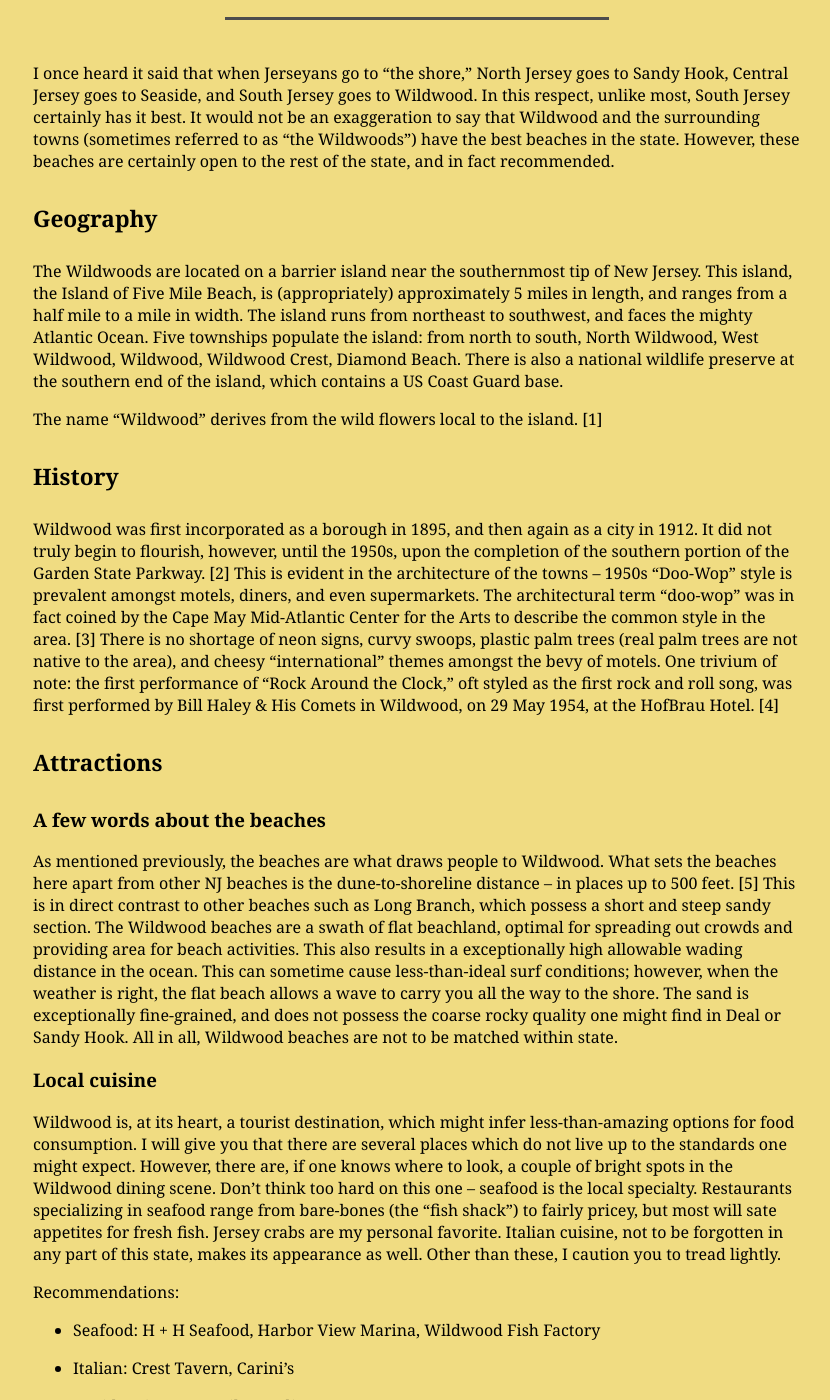
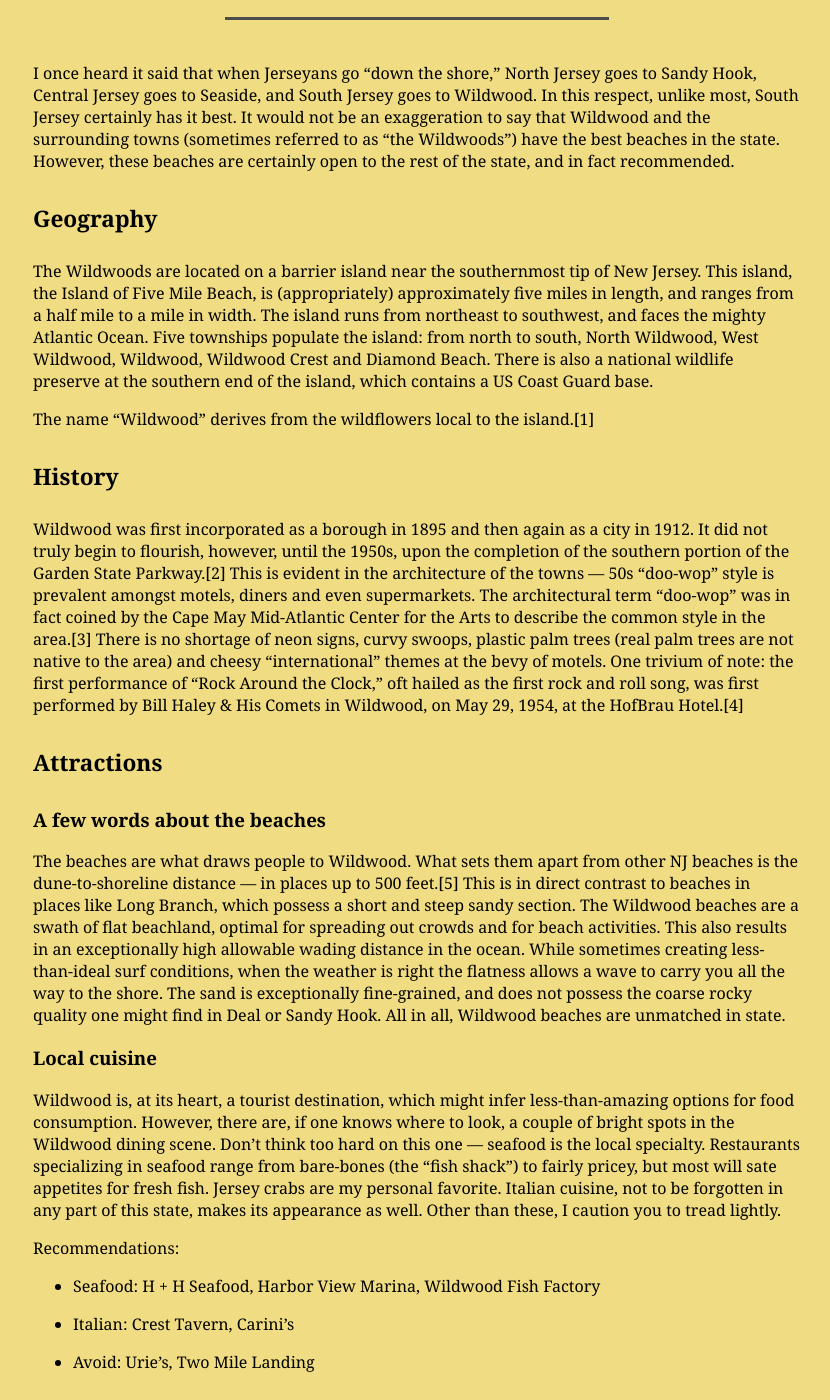
Before and after one commit to jonfried/oakafee.github.io, a Jekyll site: the page built from _posts/2016-09-13-wildwood.md, in a window 1280 px wide and 1400 px high, scrolled down 239 px. Shown: the whole window, without its empty margins (223-1053 px from the left). Built offline with Jekyll 4.4.1, drawn with Linux system fonts in a browser that asks for light colours; some of the changed text lies outside the part shown.

Commit message:
10/19/16 - Wildwood
I used the phrase "down the shore" even though Max didn't because it's always seems such a Jersey signature....but perhaps not to your generation...  a few more copy edits than in the his sports piece.

```diff
--- a/_posts/2016-09-13-wildwood.md
+++ b/_posts/2016-09-13-wildwood.md
@@ -10,27 +10,27 @@ categories:
 category-name: wildwood
 ---
 
-I once heard it said that when Jerseyans go to "the shore," North Jersey goes to Sandy Hook, Central Jersey goes to Seaside, and South Jersey goes to Wildwood. In this respect, unlike most, South Jersey certainly has it best. It would not be an exaggeration to say that Wildwood and the surrounding towns (sometimes referred to as "the Wildwoods") have the best beaches in the state. However, these beaches are certainly open to the rest of the state, and in fact recommended.
+I once heard it said that when Jerseyans go "down the shore," North Jersey goes to Sandy Hook, Central Jersey goes to Seaside, and South Jersey goes to Wildwood. In this respect, unlike most, South Jersey certainly has it best. It would not be an exaggeration to say that Wildwood and the surrounding towns (sometimes referred to as "the Wildwoods") have the best beaches in the state. However, these beaches are certainly open to the rest of the state, and in fact recommended.
 
 ## Geography
 
-The Wildwoods are located on a barrier island near the southernmost tip of New Jersey. This island, the Island of Five Mile Beach, is (appropriately) approximately 5 miles in length, and ranges from a half mile to a mile in width. The island runs from northeast to southwest, and faces the mighty Atlantic Ocean. Five townships populate the island: from north to south, North Wildwood, West Wildwood, Wildwood, Wildwood Crest, Diamond Beach. There is also a national wildlife preserve at the southern end of the island, which contains a US Coast Guard base.
+The Wildwoods are located on a barrier island near the southernmost tip of New Jersey. This island, the Island of Five Mile Beach, is (appropriately) approximately five miles in length, and ranges from a half mile to a mile in width. The island runs from northeast to southwest, and faces the mighty Atlantic Ocean. Five townships populate the island: from north to south, North Wildwood, West Wildwood, Wildwood, Wildwood Crest and Diamond Beach. There is also a national wildlife preserve at the southern end of the island, which contains a US Coast Guard base.
 
-The name "Wildwood" derives from the wild flowers local to the island. [1]
+The name "Wildwood" derives from the wildflowers local to the island.[1]
 
 ## History
 
-Wildwood was first incorporated as a borough in 1895, and then again as a city in 1912. It did not truly begin to flourish, however, until the 1950s, upon the completion of the southern portion of the Garden State Parkway. [2] This is evident in the architecture of the towns -- 1950s "Doo-Wop" style is prevalent amongst motels, diners, and even supermarkets. The architectural term "doo-wop" was in fact coined by the Cape May Mid-Atlantic Center for the Arts to describe the common style in the area. [3] There is no shortage of neon signs, curvy swoops, plastic palm trees (real palm trees are not native to the area), and cheesy "international" themes amongst the bevy of motels. One trivium of note: the first performance of "Rock Around the Clock," oft styled as the first rock and roll song, was first performed by Bill Haley & His Comets in Wildwood, on 29 May 1954, at the HofBrau Hotel. [4]
+Wildwood was first incorporated as a borough in 1895 and then again as a city in 1912. It did not truly begin to flourish, however, until the 1950s, upon the completion of the southern portion of the Garden State Parkway.[2] This is evident in the architecture of the towns — 50s "doo-wop" style is prevalent amongst motels, diners and even supermarkets. The architectural term "doo-wop" was in fact coined by the Cape May Mid-Atlantic Center for the Arts to describe the common style in the area.[3] There is no shortage of neon signs, curvy swoops, plastic palm trees (real palm trees are not native to the area) and cheesy "international" themes at the bevy of motels. One trivium of note: the first performance of "Rock Around the Clock," oft hailed as the first rock and roll song, was first performed by Bill Haley & His Comets in Wildwood, on  May 29, 1954, at the HofBrau Hotel.[4]
 
 ## Attractions
 
 ### A few words about the beaches
 
-As mentioned previously, the beaches are what draws people to Wildwood. What sets the beaches here apart from other NJ beaches is the dune-to-shoreline distance -- in places up to 500 feet. [5] This is in direct contrast to other beaches such as Long Branch, which possess a short and steep sandy section. The Wildwood beaches are a swath of flat beachland, optimal for spreading out crowds and providing area for beach activities. This also results in a exceptionally high allowable wading distance in the ocean. This can sometime cause less-than-ideal surf conditions; however, when the weather is right, the flat beach allows a wave to carry you all the way to the shore. The sand is exceptionally fine-grained, and does not possess the coarse rocky quality one might find in Deal or Sandy Hook. All in all, Wildwood beaches are not to be matched within state.
+The beaches are what draws people to Wildwood. What sets them apart from other NJ beaches is the dune-to-shoreline distance — in places up to 500 feet.[5] This is in direct contrast to beaches in places like Long Branch, which possess a short and steep sandy section. The Wildwood beaches are a swath of flat beachland, optimal for spreading out crowds and for beach activities. This also results in an exceptionally high allowable wading distance in the ocean. While sometimes creating less-than-ideal surf conditions, when the weather is right the flatness allows a wave to carry you all the way to the shore. The sand is exceptionally fine-grained, and does not possess the coarse rocky quality one might find in Deal or Sandy Hook. All in all, Wildwood beaches are unmatched in state.
 
 ### Local cuisine
 
-Wildwood is, at its heart, a tourist destination, which might infer less-than-amazing options for food consumption. I will give you that there are several places which do not live up to the standards one might expect. However, there are, if one knows where to look, a couple of bright spots in the Wildwood dining scene. Don't think too hard on this one -- seafood is the local specialty. Restaurants specializing in seafood range from bare-bones (the "fish shack") to fairly pricey, but most will sate appetites for fresh fish. Jersey crabs are my personal favorite. Italian cuisine, not to be forgotten in any part of this state, makes its appearance as well. Other than these, I caution you to tread lightly.
+Wildwood is, at its heart, a tourist destination, which might infer less-than-amazing options for food consumption. However, there are, if one knows where to look, a couple of bright spots in the Wildwood dining scene. Don't think too hard on this one — seafood is the local specialty. Restaurants specializing in seafood range from bare-bones (the "fish shack") to fairly pricey, but most will sate appetites for fresh fish. Jersey crabs are my personal favorite. Italian cuisine, not to be forgotten in any part of this state, makes its appearance as well. Other than these, I caution you to tread lightly.
 
 Recommendations:
 
@@ -46,15 +46,15 @@ A short description of each of the five towns
 
 ### North Wildwood
 
-A part of the island that your author happens to be woefully ignorant of. It seems to me that North Wildwood is a respectable part of the island which tourists may happen to ignore, and is populated more by locals. This claim is lacking independent verification, however.
+A part of the island that your author happens to be woefully ignorant of. It seems to me that North Wildwood is a respectable part of the island, which tourists may happen to ignore, and is populated more by locals. This claim is lacking independent verification, however.
 
 ### West Wildwood
 
-Actually located on a separate island bayside, West Wildwood is almost entirely residential.
+Actually located bayside on a separate island, West Wildwood is almost entirely residential.
 
 ### Wildwood proper
 
-The heart of the island, as one would expect. Contains the boardwalk, including Morey's Piers, the amusement park. The best spot for nightlife.
+The heart of the island, as one would expect. Contains the boardwalk, including Morey's Piers, tand he amusement park. The best spot for nightlife.
 
 ### Wildwood Crest
 
@@ -66,12 +66,12 @@ An upscale area with condos and luxury hotels. This neighborhood was built up mo
 
 ### References:
 
-[1] - Hutchinson, Viola L. The Origin of New Jersey Place Names, New Jersey Public Library Commission, May 1945. Accessed 27 October 2015.
+[1] Hutchinson, Viola L. <i>The Origin of New Jersey Place Names,</i> New Jersey Public Library Commission, May 1945. Accessed 27 October 2015.
 
-[2] - "Neon and Angles: Motels of the Wildwoods", Historic Preservation Bulletin, New Jersey Department of Environmental Protection Historic Preservation Office, Summer 2006. Accessed 26 October 2015.
+[2] "Neon and Angles: Motels of the Wildwoods", <i>Historic Preservation Bulletin,</i> New Jersey Department of Environmental Protection Historic Preservation Office, Summer 2006. Accessed 26 October 2015.
 
-[3] - Wildwood Crest Historical Society Web site. <http://www.cresthistory.org/doowop.php>. Accessed 26 October 2015.
+[3] - Wildwood Crest Historical Society web site. <http://www.cresthistory.org/doowop.php>. Accessed 26 October 2015.
 
-[4] - Strauss, Robert. "Cradle of Rock? Two Towns Stake Their Claims", The New York Times, 10 July 2007. Accessed 26 October 2015.
+[4] - Strauss, Robert. "Cradle of Rock? Two Towns Stake Their Claims", <i>The New York Times,</i> 10 July 2007. Accessed 26 October 2015.
 
 [5] - Google Maps. <https://www.google.com/maps/@38.9615038,-74.8416867,18.08z>. Accessed 26 October 2015.
```
